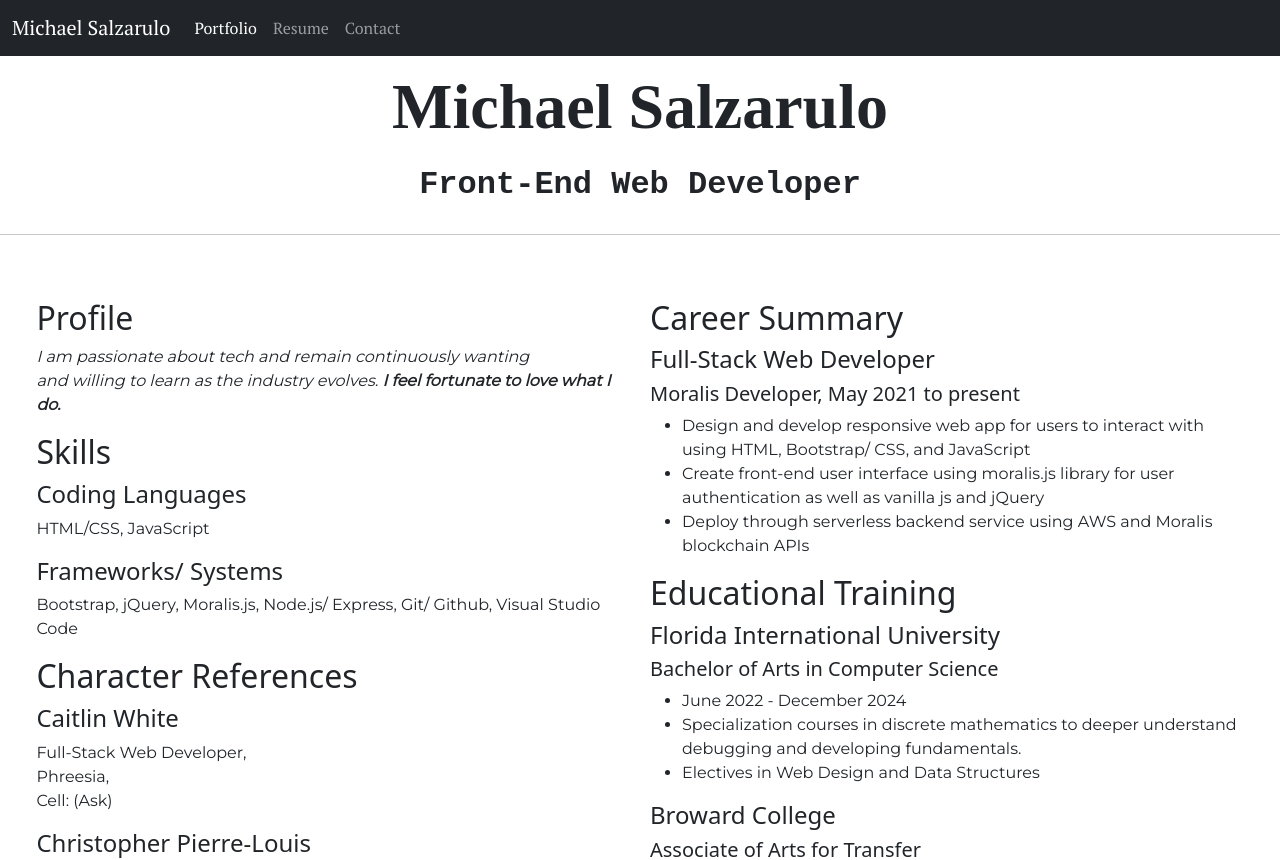
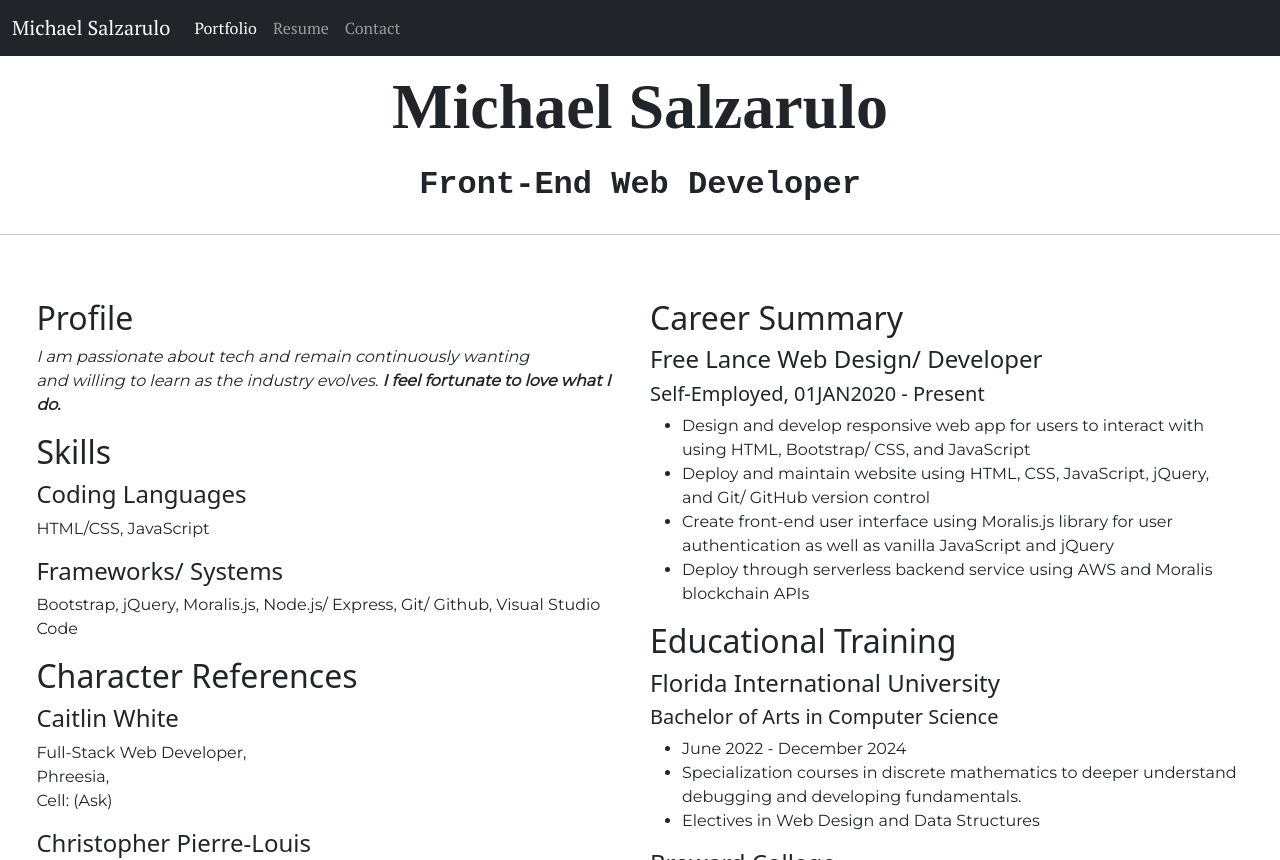
Before and after one commit to mikesalzarulo/Portfolio, a plain HTML site: page resume.html in a window 1280 px wide. Shown: the top 860 px of the page. Drawn offline with nearby package versions, Linux system fonts and the light colour scheme; a web font is replaced by a local one.

Commit message:
Add files via upload

```diff
--- a/resume.html
+++ b/resume.html
@@ -98,15 +98,14 @@
       <div class="column">
 
         <h2>Career Summary</h2>
-        <h4>Full-Stack Web Developer
+        <h4>Free Lance Web Design/ Developer
         </h4>
-        <h5>Moralis Developer, May 2021 to present</h5>
+        <h5>Self-Employed, 01JAN2020 - Present</h5>
         <ul>
-          <li>Design and develop responsive web app for users to interact with using HTML, Bootstrap/ CSS, and
-            JavaScript
+          <li>Design and develop responsive web app for users to interact with using HTML, Bootstrap/ CSS, and JavaScript
           </li>
-          <li>Create front-end user interface using moralis.js library for user authentication as well as vanilla js and
-            jQuery</li>
+          <li>Deploy and maintain website using HTML, CSS, JavaScript, jQuery, and Git/ GitHub version control</li>
+          <li>Create front-end user interface using Moralis.js library for user authentication as well as vanilla JavaScript and jQuery</li>
           <li>Deploy through serverless backend service using AWS and Moralis blockchain APIs</li>
         </ul>
 
```
